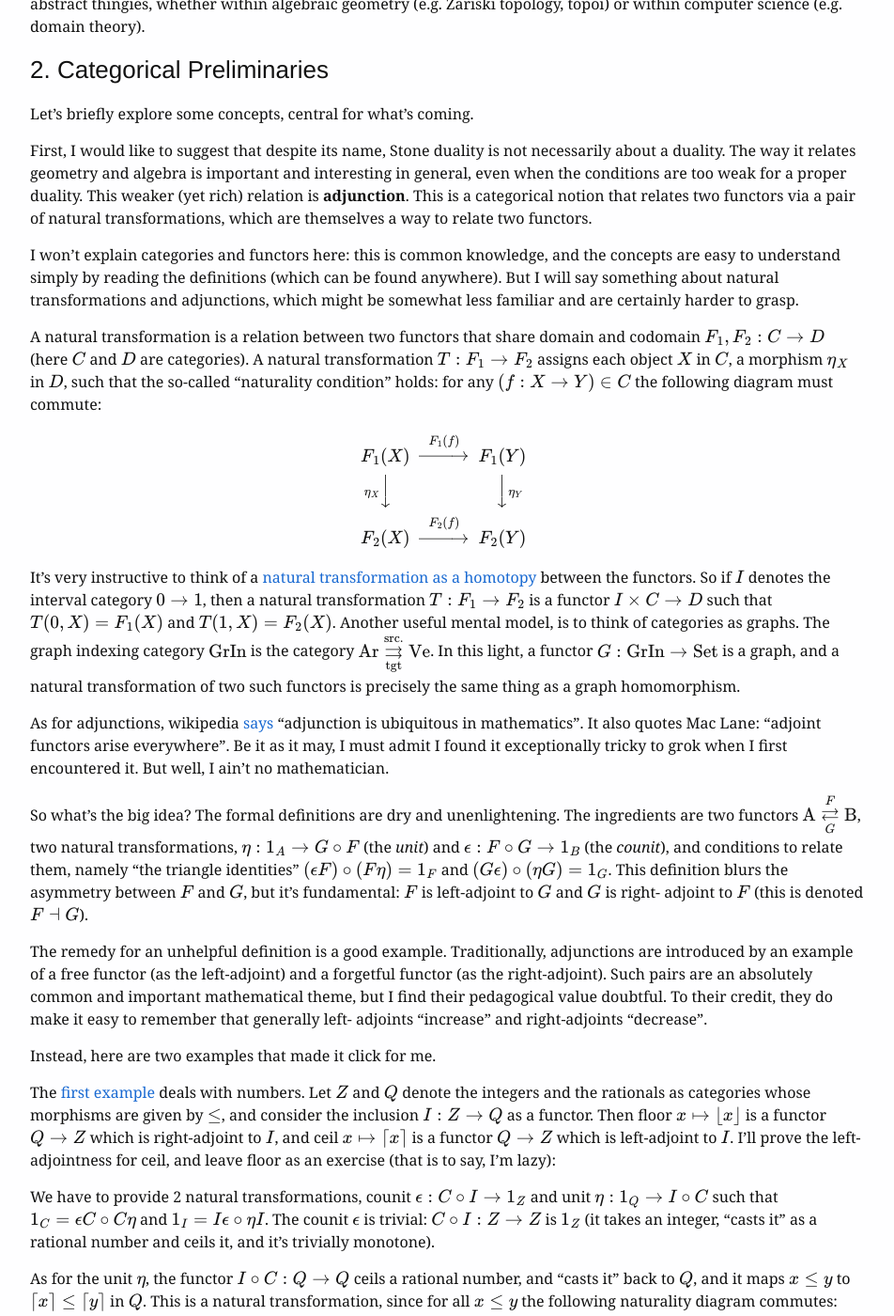
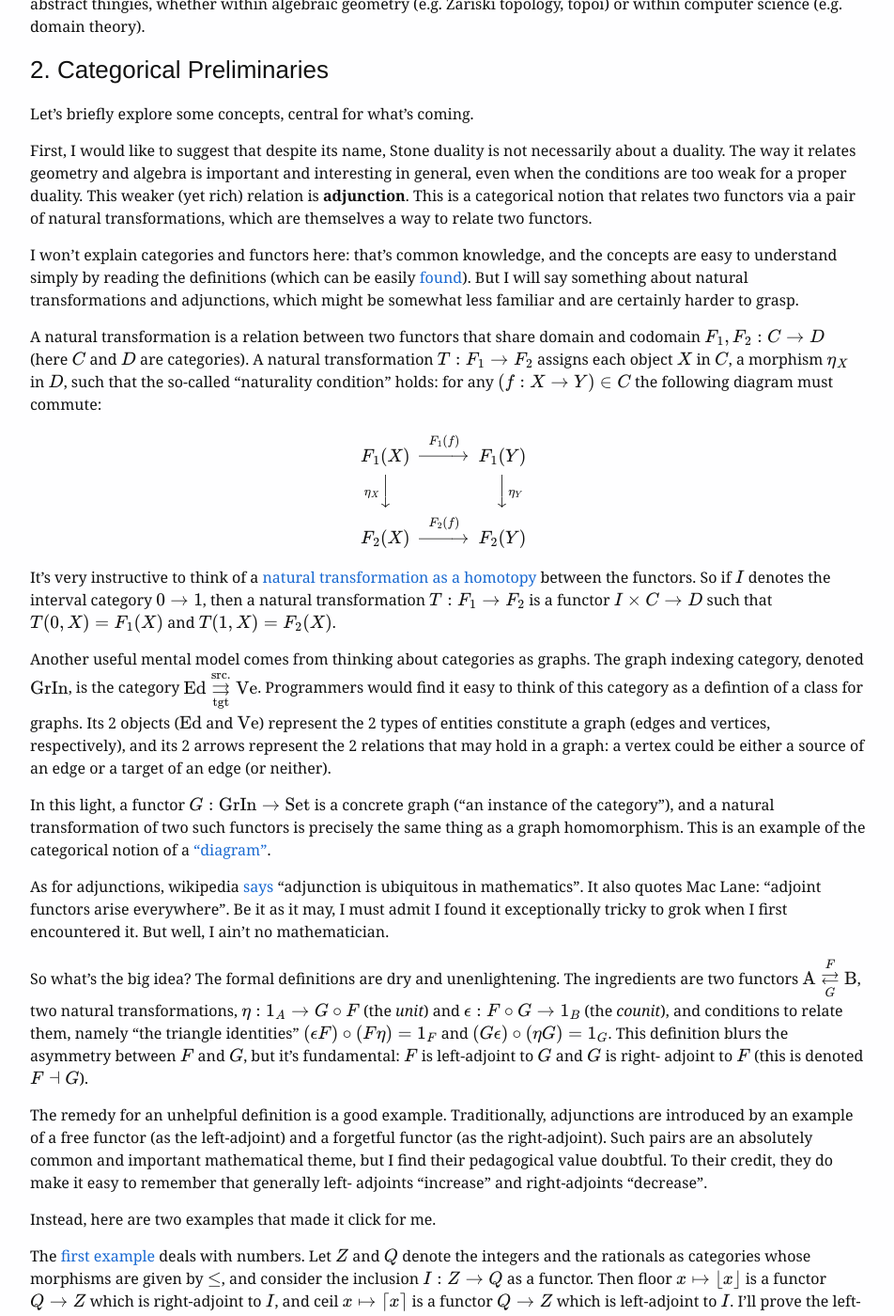
Before and after one commit to omersha/omersha.github.io, a Jekyll site: the page built from _posts/2015-12-15-pointless-topology-via-abstract-nonsense.md, in a window 1280 px wide and 1400 px high, scrolled down 1831 px. Shown: the whole window at 94% size, without its empty margins (163-1115 px from the left). Built offline with Jekyll 4.4.1, drawn with Linux system fonts in a browser that asks for light colours; some web fonts are replaced; formulas are drawn with MathJax 3.

Commit message:
Graph indexing

```diff
--- a/_posts/2015-12-15-pointless-topology-via-abstract-nonsense.md
+++ b/_posts/2015-12-15-pointless-topology-via-abstract-nonsense.md
@@ -109,11 +109,11 @@ a proper duality. This weaker (yet rich) relation is **adjunction**. This is a
 categorical notion that relates two functors via a pair of natural
 transformations, which are themselves a way to relate two functors.
 
-I won't explain categories and functors here: this is common knowledge, and the
+I won't explain categories and functors here: that's common knowledge, and the
 concepts are easy to understand simply by reading the definitions (which can be
-found anywhere). But I will say something about natural transformations and
-adjunctions, which might be somewhat less familiar and are certainly harder to
-grasp.
+easily [found](https://en.wikipedia.org/wiki/Functor)). But I will say something
+about natural transformations and adjunctions, which might be somewhat less
+familiar and are certainly harder to grasp.
 
 A natural transformation is a relation between two functors that share domain
 and codomain $F_1, F_2: C\rightarrow D$ (here $C$ and $D$ are categories). A
@@ -133,12 +133,21 @@ homotopy](http://mathoverflow.net/questions/64365/natural-transformations-as-
 categorical-homotopies) between the functors. So if $I$ denotes the interval
 category $0\rightarrow 1$, then a natural transformation $T:F_1\rightarrow F_2$
 is a functor $I\times C\rightarrow D$ such that $T(0,X)=F_1(X)$ and
-$T(1,X)=F_2(X)$. Another useful mental model, is to think of categories as
-graphs. The graph indexing category $\mathrm{GrIn}$ is the category $\mathrm{Ar}
-\underset{\text{tgt}}{\overset{\text{src}.}{\rightrightarrows}} \mathrm{Ve}$. In
-this light, a functor $G:\mathrm{GrIn}\rightarrow\mathrm{Set}$ is a graph, and a
-natural transformation of two such functors is precisely the same thing as a
-graph homomorphism.
+$T(1,X)=F_2(X)$.
+
+Another useful mental model comes from thinking about categories as graphs. The
+graph indexing category, denoted $\mathrm{GrIn}$, is the category $\mathrm{Ed}
+\underset{\text{tgt}}{\overset{\text{src}.}{\rightrightarrows}} \mathrm{Ve}$.
+Programmers would find it easy to think of this category as a defintion of a
+class for graphs. Its 2 objects ($\mathrm{Ed}$ and $\mathrm{Ve}$) represent
+the 2 types of entities constitute a graph (edges and vertices, respectively),
+and its 2 arrows represent the 2 relations that may hold in a graph: a vertex
+could be either a source of an edge or a target of an edge (or neither).
+
+In this light, a functor $G:\mathrm{GrIn}\rightarrow\mathrm{Set}$ is a concrete
+graph ("an instance of the category"), and a natural transformation of two such
+functors is precisely the same thing as a graph homomorphism. This is an example
+of the categorical notion of a ["diagram"](https://en.wikipedia.org/wiki/Diagram_(category_theory)).
 
 As for adjunctions, wikipedia
 [says](https://en.wikipedia.org/wiki/Adjoint_functors) "adjunction is ubiquitous
```
